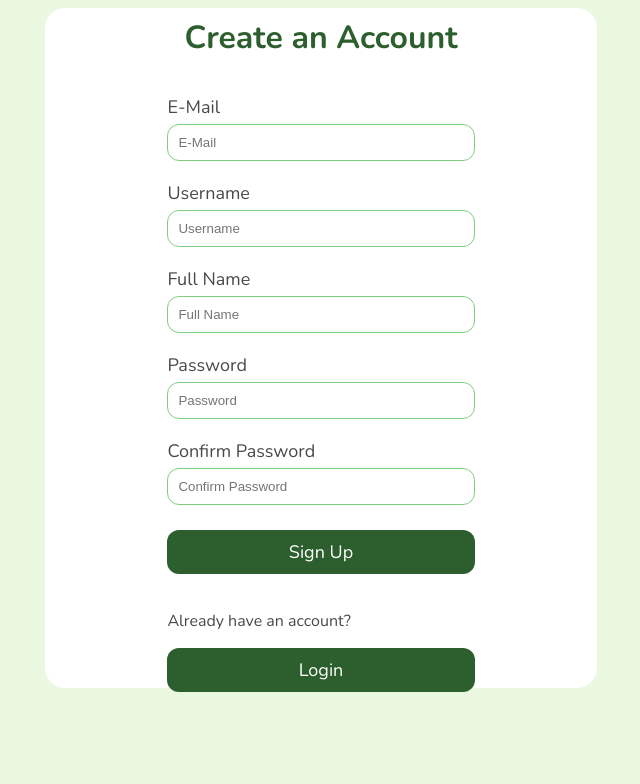
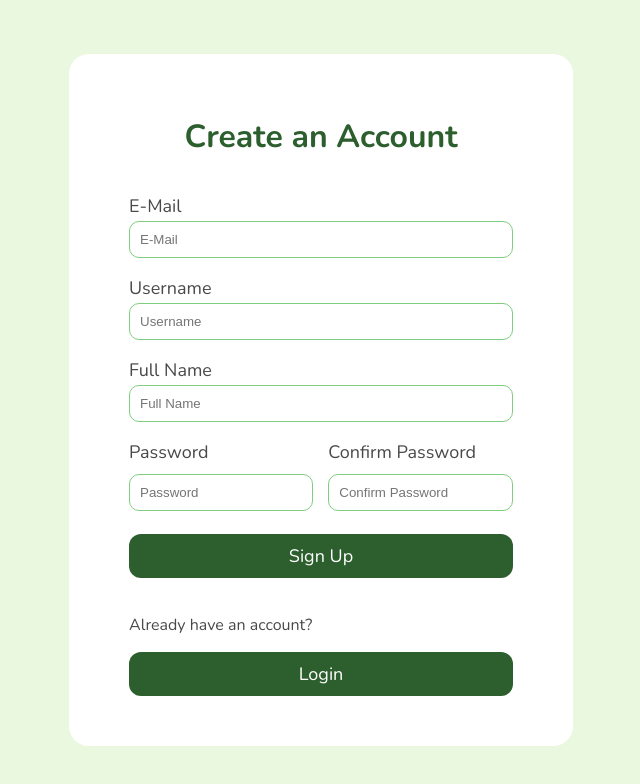
Before and after one commit to BreezBay2/flashcards-app, a React (Vite) app in the folder frontend/: page /signup in a window 1280 px wide. Shown: the top 784 px of the page, without its empty margins (319-959 px from the left). Built offline with nearby package versions, Linux system fonts and the light colour scheme; no server answers.

Commit message:
ui fixes auth pages and homepage

```diff
--- a/frontend/src/App.css
+++ b/frontend/src/App.css
@@ -1,12 +1,6 @@
-.App {
-    /* display: flex;
+.app {
+    display: flex;
     justify-content: center;
-    align-items: center; */
-    /* width: 100%; */
-}
-
-.content {
-    width: 100%;
 }
 
 .loading {
--- a/frontend/src/App.jsx
+++ b/frontend/src/App.jsx
@@ -42,33 +42,24 @@
     }
 
     return (
-        <div className="App">
+        <div className="app">
             {authUser && <Navbar />}
-            <div className="content">
             <Routes>
                 <Route
                     path="/"
-                        element={
-                            authUser ? <HomePage /> : <Navigate to="/login" />
-                        }
+                    element={authUser ? <HomePage /> : <Navigate to="/login" />}
                 />
                 <Route
                     path="/signup"
-                        element={
-                            !authUser ? <SignUpPage /> : <Navigate to="/" />
-                        }
+                    element={!authUser ? <SignUpPage /> : <Navigate to="/" />}
                 />
                 <Route
                     path="/login"
-                        element={
-                            !authUser ? <LoginPage /> : <Navigate to="/" />
-                        }
+                    element={!authUser ? <LoginPage /> : <Navigate to="/" />}
                 />
                 <Route
                     path="/deck/:id"
-                        element={
-                            authUser ? <DeckPage /> : <Navigate to="/login" />
-                        }
+                    element={authUser ? <DeckPage /> : <Navigate to="/login" />}
                 />
                 <Route
                     path="/study"
@@ -78,7 +69,6 @@
                 />
             </Routes>
         </div>
-        </div>
     );
 }
 
--- a/frontend/src/components/DeckCard.jsx
+++ b/frontend/src/components/DeckCard.jsx
@@ -2,9 +2,12 @@
 import { Link } from "react-router-dom";
 import "../styles/DeckCard.css";
 import DeleteDeckModal from "./DeleteDeckModal";
+import { formatDeckDate } from "../utils/dateFormatter";
 
 const DeckCard = ({ deck: { id, name, description, lastOpened } }) => {
     const [modalOpen, setModalOpen] = useState(false);
+
+    const formattedDate = formatDeckDate(lastOpened);
 
     const handleDeleteButton = (e) => {
         e.preventDefault();
@@ -16,7 +19,7 @@
             <Link to={`/deck/${id}`} className="deck-link">
                 <div className="deckcard">
                     <div className="deckcard-header">
-                        <h3>{name}</h3>
+                        <h2>{name}</h2>
                         <button
                             className="deck-delete-button"
                             onClick={handleDeleteButton}
@@ -24,8 +27,8 @@
                             D
                         </button>
                     </div>
-                    <p>{description}</p>
-                    <p>{lastOpened}</p>
+                    <p className="deckcard-description">{description}</p>
+                    <p className="deckcard-timestamp">{formattedDate}</p>
                 </div>
             </Link>
 
--- a/frontend/src/index.css
+++ b/frontend/src/index.css
@@ -2,4 +2,7 @@
     font-family: "Nunito", sans-serif;
     background-color: #eaf8e0;
     color: #2c5f2d;
+    padding: 0;
+    margin: 0;
+    box-sizing: border-box;
 }
--- a/frontend/src/pages/auth/signup/SignUpPage.jsx
+++ b/frontend/src/pages/auth/signup/SignUpPage.jsx
@@ -96,6 +96,8 @@
                         onChange={handleInputChange}
                         value={formData.fullname}
                     />
+                    <div className="signup-passwords">
+                        <div className="signup-password">
                             <label>Password</label>
                             <input
                                 type="password"
@@ -104,6 +106,8 @@
                                 onChange={handleInputChange}
                                 value={formData.password}
                             />
+                        </div>
+                        <div className="signup-password">
                             <label>Confirm Password</label>
                             <input
                                 type="password"
@@ -112,6 +116,9 @@
                                 onChange={handleInputChange}
                                 value={formData.confirmPassword}
                             />
+                        </div>
+                    </div>
+
                     <button>{isPending ? "Is Loading..." : "Sign Up"}</button>
                     {isError && <p>{error.message}</p>}
                 </form>
--- a/frontend/src/pages/home/HomePage.jsx
+++ b/frontend/src/pages/home/HomePage.jsx
@@ -34,15 +34,16 @@
 
     return (
         <div className="home-page">
-            <h1>HomePage</h1>
             <h2>Welcome back {authUser?.username}</h2>
-            <h3>Decks</h3>
+            <div className="home-header">
+                <h1>Decks</h1>
                 <button
                     className="home-create-button"
                     onClick={() => setModalOpen(true)}
                 >
                     Create New Deck
                 </button>
+            </div>
 
             {!isLoading && !isRefetching && decks && (
                 <div className="home-decks-container">
--- a/frontend/src/styles/DeckCard.css
+++ b/frontend/src/styles/DeckCard.css
@@ -1,8 +1,12 @@
 .deckcard {
     background-color: #8cd790;
     border-radius: 16px;
-    padding: 0.5rem 2rem;
+    height: 250px;
+    padding: 15px 30px;
     color: #2c5f2d;
+    display: flex;
+    flex-direction: column;
+    justify-content: space-between;
 }
 
 .deckcard:hover {
@@ -33,3 +37,12 @@
 .deck-link {
     text-decoration: none;
 }
+
+.deckcard-description {
+    height: 100px;
+    overflow: hidden;
+}
+
+.deckcard-timestamp {
+    font-size: 14px;
+}
--- a/frontend/src/styles/HomePage.css
+++ b/frontend/src/styles/HomePage.css
@@ -1,8 +1,19 @@
 .home-page {
-    margin-top: 90px;
     display: flex;
     flex-direction: column;
     align-items: center;
+    padding-top: 100px;
+    padding-bottom: 40px;
+    min-height: 100vh;
+    width: 1200px;
+}
+
+.home-header {
+    display: flex;
+    flex-direction: row;
+    justify-content: space-between;
+    align-items: center;
+    width: 90%;
 }
 
 .home-create-button {
@@ -21,11 +32,10 @@
 }
 
 .home-decks-container {
-    width: 50%;
+    width: 100%;
     margin-top: 30px;
-
     display: grid;
-    grid-template-columns: repeat(auto-fit, minmax(200px, 1fr));
+    grid-template-columns: repeat(auto-fit, minmax(250px, 1fr));
     gap: 2rem;
     justify-content: center;
 }
--- a/frontend/src/styles/LoginPage.css
+++ b/frontend/src/styles/LoginPage.css
@@ -2,6 +2,8 @@
     display: flex;
     align-items: center;
     justify-content: center;
+    min-height: 100vh;
+    width: 100%;
 }
 
 .login-container {
@@ -9,9 +11,9 @@
     flex-direction: column;
     justify-content: center;
     align-items: center;
-    width: 40vw;
-    height: 40vw;
-    padding: 20px;
+    width: 30%;
+    max-width: 500px;
+    padding: 50px;
     border-radius: 20px;
     background-color: white;
 }
@@ -19,7 +21,7 @@
 .login-form {
     display: flex;
     flex-direction: column;
-    width: 60%;
+    width: 100%;
     font-size: large;
     color: rgb(73, 73, 73);
 }
@@ -55,7 +57,7 @@
 .signup-link {
     display: flex;
     flex-direction: column;
-    width: 60%;
+    width: 100%;
     margin-top: 20px;
     color: #494949;
 }
--- a/frontend/src/styles/SignUpPage.css
+++ b/frontend/src/styles/SignUpPage.css
@@ -2,6 +2,8 @@
     display: flex;
     align-items: center;
     justify-content: center;
+    min-height: 100vh;
+    width: 100%;
 }
 
 .signup-container {
@@ -9,9 +11,9 @@
     flex-direction: column;
     justify-content: center;
     align-items: center;
-    width: 40vw;
-    height: 50vw;
-    padding: 20px;
+    width: 30%;
+    max-width: 500px;
+    padding: 40px 60px;
     border-radius: 20px;
     background-color: white;
 }
@@ -19,7 +21,8 @@
 .signup-form {
     display: flex;
     flex-direction: column;
-    width: 60%;
+    gap: 3px;
+    width: 100%;
     font-size: large;
     color: #494949;
 }
@@ -29,10 +32,9 @@
 }
 
 .signup-form input {
-    margin: 5px 0px;
     padding: 10px;
     border: 1px solid #7fce80;
-    border-radius: 12px;
+    border-radius: 10px;
 }
 
 .signup-form button {
@@ -51,10 +53,22 @@
     background-color: #4f9250;
 }
 
+.signup-passwords {
+    display: flex;
+    gap: 15px;
+}
+
+.signup-password {
+    width: 48%;
+    display: flex;
+    flex-direction: column;
+    gap: 10px;
+}
+
 .login-link {
     display: flex;
     flex-direction: column;
-    width: 60%;
+    width: 100%;
     margin-top: 20px;
     color: #494949;
 }
--- /dev/null
+++ b/frontend/src/utils/dateFormatter.js
@@ -0,0 +1,27 @@
+export const formatDeckDate = (updatedAt) => {
+    const currentDate = new Date();
+    const updatedAtDate = new Date(updatedAt);
+
+    const timeDiffInSeconds = Math.floor(currentDate - updatedAtDate) / 1000;
+    const timeDiffInMinutes = Math.floor(timeDiffInSeconds / 60);
+    const timeDiffInHours = Math.floor(timeDiffInMinutes / 60);
+    const timeDiffInDays = Math.floor(timeDiffInHours / 24);
+    const timeDiffInWeeks = Math.floor(timeDiffInDays / 7);
+
+    if (timeDiffInWeeks > 5) {
+        return updatedAtDate.toLocaleDateString("en-US", {
+            month: "short",
+            day: "numeric",
+        });
+    } else if (timeDiffInDays > 7) {
+        return `${timeDiffInWeeks}w ago`;
+    } else if (timeDiffInDays > 1) {
+        return `${timeDiffInDays}d ago`;
+    } else if (timeDiffInHours >= 1) {
+        return `${timeDiffInHours}h ago`;
+    } else if (timeDiffInMinutes >= 1) {
+        return `${timeDiffInMinutes}m ago`;
+    } else {
+        return "Just now";
+    }
+};
```
Also changed, not shown: 1 other file (tests, documents, lock files or other folders). Lines whose indentation alone changed are shown as unchanged.
